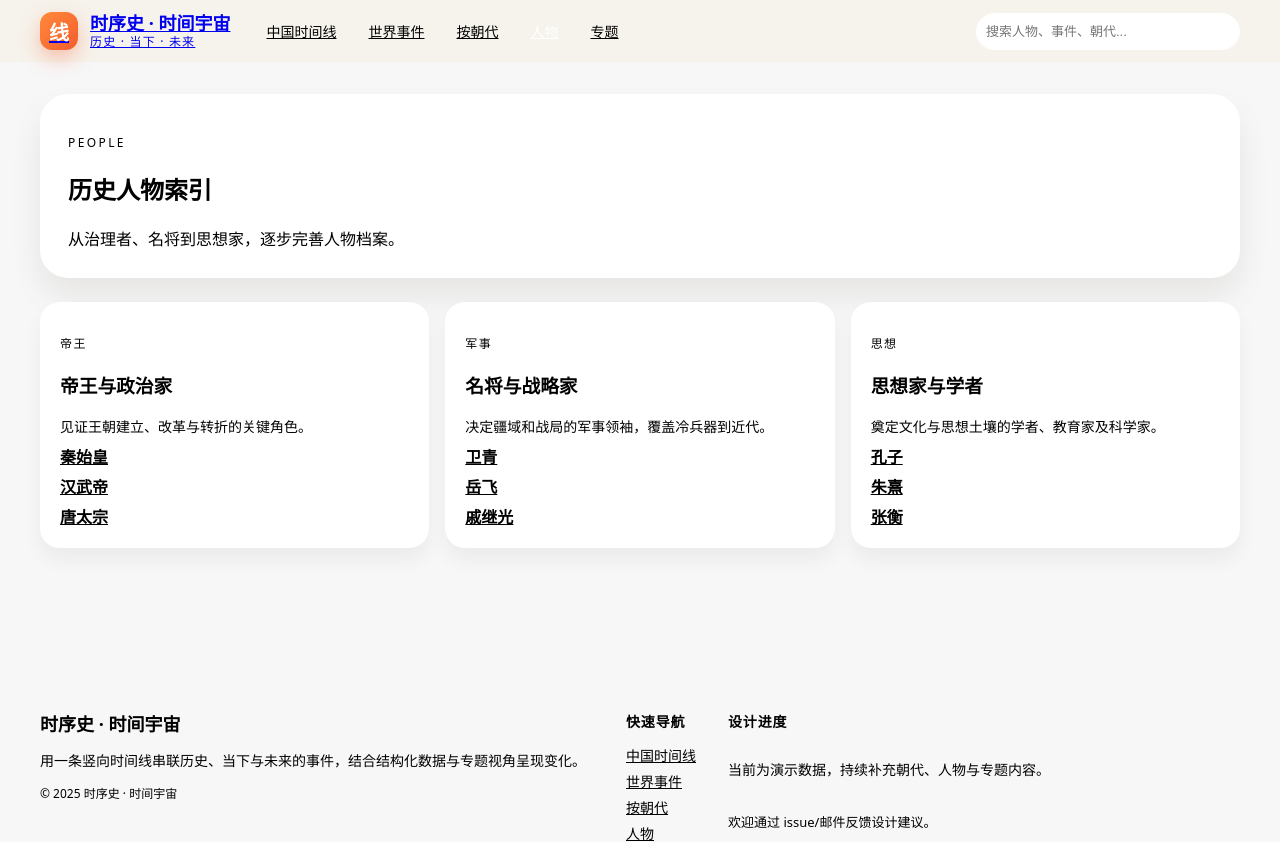
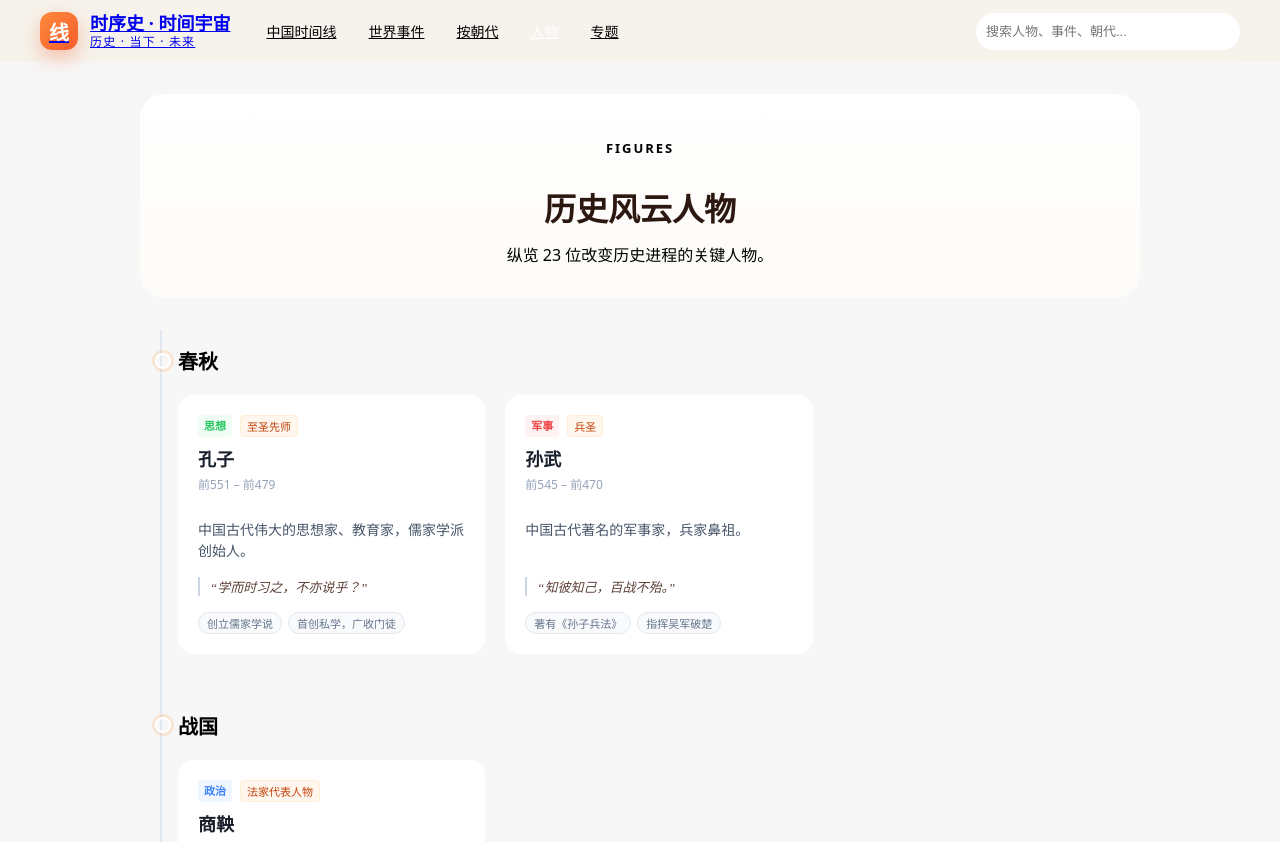
Before and after one commit to shixushi2025/shixushi-web, a Vue app: page /people in a window 1280 px wide. Shown: the top 842 px of the page. Built offline with nearby package versions, Linux system fonts and the light colour scheme.

Commit message:
feat: revamp PeopleList page with dynamic data and dynasty grouping

```diff
--- a/src/pages/PeopleList.vue
+++ b/src/pages/PeopleList.vue
@@ -1,127 +1,288 @@
 <template>
   <section class="page">
     <header class="page-header">
-      <p class="eyebrow">People</p>
-      <h1>历史人物索引</h1>
-      <p class="lead">从治理者、名将到思想家，逐步完善人物档案。</p>
+      <p class="eyebrow">Figures</p>
+      <h1>历史风云人物</h1>
+      <p class="lead">纵览 {{ peopleData.length }} 位改变历史进程的关键人物。</p>
     </header>
 
-    <div class="group-grid">
-      <article v-for="group in peopleGroups" :key="group.title">
-        <p class="group-tag">{{ group.tag }}</p>
-        <h3>{{ group.title }}</h3>
-        <p class="desc">{{ group.desc }}</p>
-        <ul>
-          <li v-for="person in group.items" :key="person.slug">
-            <RouterLink :to="`/people/${person.slug}`">{{ person.name }}</RouterLink>
-          </li>
-        </ul>
-      </article>
+    <div class="timeline-groups">
+      <section v-for="group in groupedPeople" :key="group.dynasty" class="dynasty-section">
+        <h2 class="dynasty-title">
+          <span class="dot"></span>
+          {{ group.dynasty }}
+        </h2>
+
+        <div class="people-grid">
+          <article v-for="person in group.items" :key="person.id" class="person-card">
+            <header>
+              <div class="meta">
+                <span class="role-tag" :class="getRoleClass(person.categories[0])">
+                  {{ person.categories[0] }}
+                </span>
+                <span v-if="person.title" class="title-tag">{{ person.title }}</span>
+              </div>
+              <h3>
+                <RouterLink :to="`/people/${person.id}`">{{ person.name }}</RouterLink>
+              </h3>
+              <p class="years" v-if="person.birthYear">
+                {{ formatYear(person.birthYear) }} – {{ formatYear(person.deathYear) }}
+              </p>
+            </header>
+
+            <p class="summary">{{ person.summary }}</p>
+
+            <blockquote v-if="person.quote" class="quote">
+              “{{ person.quote }}”
+            </blockquote>
+
+            <div class="achievements" v-if="person.achievements?.length">
+              <span v-for="(ach, idx) in person.achievements.slice(0, 2)" :key="idx" class="ach-pill">
+                {{ ach }}
+              </span>
+            </div>
+          </article>
+        </div>
+      </section>
     </div>
   </section>
 </template>
 
 <script setup lang="ts">
+import { computed } from 'vue';
 import { RouterLink } from 'vue-router';
+import peopleData from '@/data/people.json';
 
-const peopleGroups = [
-  {
-    tag: '帝王',
-    title: '帝王与政治家',
-    desc: '见证王朝建立、改革与转折的关键角色。',
-    items: [
-      { name: '秦始皇', slug: 'qin-shi-huang' },
-      { name: '汉武帝', slug: 'han-wudi' },
-      { name: '唐太宗', slug: 'tang-taizong' },
-    ],
-  },
-  {
-    tag: '军事',
-    title: '名将与战略家',
-    desc: '决定疆域和战局的军事领袖，覆盖冷兵器到近代。',
-    items: [
-      { name: '卫青', slug: 'wei-qing' },
-      { name: '岳飞', slug: 'yue-fei' },
-      { name: '戚继光', slug: 'qi-jiguang' },
-    ],
-  },
-  {
-    tag: '思想',
-    title: '思想家与学者',
-    desc: '奠定文化与思想土壤的学者、教育家及科学家。',
-    items: [
-      { name: '孔子', slug: 'kongzi' },
-      { name: '朱熹', slug: 'zhu-xi' },
-      { name: '张衡', slug: 'zhang-heng' },
-    ],
-  },
-];
+// 按朝代顺序定义，确保排序正确
+const dynastyOrder = ['春秋', '战国', '秦朝', '西汉', '东汉', '三国', '东晋', '唐朝', '北宋', '南宋', '元朝', '明朝', '清朝'];
+
+const groupedPeople = computed(() => {
+  const groups: Record<string, typeof peopleData> = {};
+
+  peopleData.forEach(p => {
+    // 归一化朝代名称（处理可能的别名）
+    let dyn = p.dynasty;
+    if (!groups[dyn]) {
+      groups[dyn] = [];
+    }
+    groups[dyn].push(p);
+  });
+
+  // 按预定义顺序排序分组，未定义的朝代放到最后
+  return Object.keys(groups)
+    .sort((a, b) => {
+      const idxA = dynastyOrder.indexOf(a);
+      const idxB = dynastyOrder.indexOf(b);
+      if (idxA === -1 && idxB === -1) return 0;
+      if (idxA === -1) return 1;
+      if (idxB === -1) return -1;
+      return idxA - idxB;
+    })
+    .map(dyn => ({
+      dynasty: dyn,
+      items: groups[dyn].sort((a, b) => (a.birthYear || 0) - (b.birthYear || 0))
+    }));
+});
+
+function formatYear(year?: number) {
+  if (!year) return '?';
+  return year < 0 ? `前${Math.abs(year)}` : year;
+}
+
+function getRoleClass(category: string) {
+  const map: Record<string, string> = {
+    '政治': 'role-pol',
+    '军事': 'role-mil',
+    '文化': 'role-cul',
+    '思想': 'role-cul',
+    '科技': 'role-tech',
+    '外交': 'role-dip'
+  };
+  return map[category] || '';
+}
 </script>
 
 <style scoped>
 .page {
   display: flex;
   flex-direction: column;
-  gap: 24px;
+  gap: 32px;
+  max-width: 1000px;
+  margin: 0 auto;
 }
 .page-header {
   background: #fff;
-  border-radius: 28px;
-  padding: 28px;
+  border-radius: 24px;
+  padding: 32px;
   border: 1px solid var(--border-soft);
-  box-shadow: 0 18px 32px rgba(35, 20, 8, 0.08);
+  text-align: center;
+  background: linear-gradient(to bottom, #fff, #fdfbf7);
 }
 .eyebrow {
-  font-size: 12px;
-  letter-spacing: 0.2em;
+  font-size: 13px;
+  letter-spacing: 0.15em;
   text-transform: uppercase;
-  color: var(--text-muted);
+  color: var(--brand);
+  font-weight: 600;
   margin-bottom: 8px;
+}
+.page-header h1 {
+  font-size: 32px;
+  margin-bottom: 12px;
+  color: #2c1810;
 }
 .lead {
   margin: 0;
-  color: var(--text-body);
+  color: var(--text-muted);
 }
-.group-grid {
-  display: grid;
-  grid-template-columns: repeat(auto-fit, minmax(240px, 1fr));
-  gap: 16px;
-}
-.group-grid article {
-  border-radius: 20px;
-  border: 1px solid var(--border-soft);
-  padding: 20px;
-  background: #fff;
-  box-shadow: 0 12px 20px rgba(25, 15, 5, 0.05);
-}
-.group-tag {
-  font-size: 12px;
-  letter-spacing: 0.12em;
-  color: var(--text-muted);
-  text-transform: uppercase;
-  margin-bottom: 6px;
-}
-.desc {
-  color: var(--text-muted);
-  font-size: 14px;
-  margin-bottom: 8px;
-}
-ul {
-  list-style: none;
-  padding: 0;
-  margin: 0;
+
+.timeline-groups {
   display: flex;
   flex-direction: column;
+  gap: 40px;
+  padding-left: 16px;
+  border-left: 2px solid #e2e8f0; /* 贯穿的时间轴线 */
+  margin-left: 20px;
+}
+
+.dynasty-section {
+  position: relative;
+}
+
+.dynasty-title {
+  font-size: 20px;
+  color: var(--text-strong);
+  margin-bottom: 20px;
+  display: flex;
+  align-items: center;
+  position: relative;
+}
+.dynasty-title .dot {
+  position: absolute;
+  left: -23px; /* 对齐左侧轴线 */
+  width: 12px;
+  height: 12px;
+  background: var(--brand);
+  border-radius: 50%;
+  border: 2px solid #fff;
+  box-shadow: 0 0 0 3px rgba(247, 153, 68, 0.2);
+}
+
+.people-grid {
+  display: grid;
+  grid-template-columns: repeat(auto-fill, minmax(280px, 1fr));
+  gap: 20px;
+}
+
+.person-card {
+  background: #fff;
+  border-radius: 16px;
+  padding: 20px;
+  border: 1px solid var(--border-soft);
+  transition: transform 0.2s, box-shadow 0.2s;
+  display: flex;
+  flex-direction: column;
+}
+.person-card:hover {
+  transform: translateY(-2px);
+  box-shadow: 0 12px 24px rgba(0,0,0,0.06);
+  border-color: var(--brand);
+}
+
+.person-card header {
+  margin-bottom: 12px;
+}
+.meta {
+  display: flex;
+  gap: 8px;
+  margin-bottom: 8px;
+  flex-wrap: wrap;
+}
+.role-tag {
+  font-size: 11px;
+  padding: 2px 6px;
+  border-radius: 4px;
+  font-weight: 600;
+  background: #f1f5f9;
+  color: #64748b;
+}
+.role-pol { background: #eff6ff; color: #3b82f6; }
+.role-mil { background: #fef2f2; color: #ef4444; }
+.role-cul { background: #f0fdf4; color: #22c55e; }
+.role-tech { background: #f5f3ff; color: #8b5cf6; }
+
+.title-tag {
+  font-size: 11px;
+  padding: 2px 6px;
+  border-radius: 4px;
+  background: #fff7ed;
+  color: #c2410c;
+  border: 1px solid #ffedd5;
+}
+
+.person-card h3 {
+  margin: 0;
+  font-size: 18px;
+}
+.person-card h3 a {
+  color: #1a202c;
+  text-decoration: none;
+}
+.person-card h3 a:hover {
+  color: var(--brand);
+}
+
+.years {
+  margin: 4px 0 0;
+  font-size: 12px;
+  color: #94a3b8;
+  font-variant-numeric: tabular-nums;
+}
+
+.summary {
+  font-size: 14px;
+  color: #475569;
+  line-height: 1.5;
+  margin-bottom: 16px;
+  flex-grow: 1; /* 让底部对齐 */
+}
+
+.quote {
+  margin: 0 0 16px;
+  padding-left: 10px;
+  border-left: 2px solid #cbd5e1;
+  font-size: 13px;
+  color: #5d4037;
+  font-style: italic;
+  font-family: "Songti SC", serif;
+}
+
+.achievements {
+  display: flex;
+  flex-wrap: wrap;
   gap: 6px;
+  margin-top: auto; /* 推到底部 */
 }
-a {
-  color: var(--brand);
-  font-weight: 600;
+.ach-pill {
+  font-size: 11px;
+  background: #f8fafc;
+  border: 1px solid #e2e8f0;
+  color: #64748b;
+  padding: 2px 8px;
+  border-radius: 12px;
 }
 
 @media (max-width: 640px) {
-  .page-header {
-    padding: 20px;
+  .people-grid {
+    grid-template-columns: 1fr;
+  }
+  .timeline-groups {
+    padding-left: 0;
+    border-left: none;
+    margin-left: 0;
+  }
+  .dynasty-title .dot {
+    display: none;
   }
 }
 </style>
```
